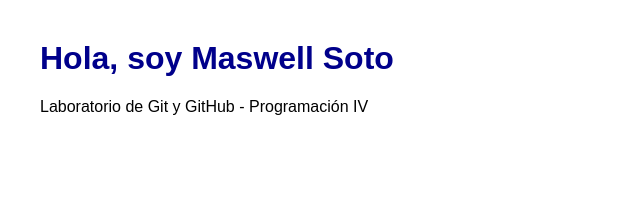
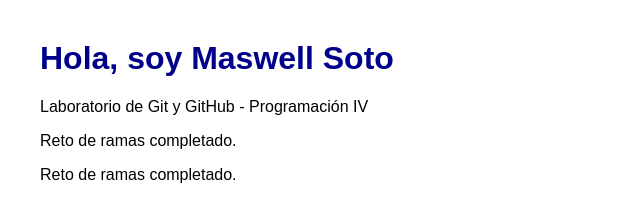
Before and after one commit to Maxwelito21/Lab_S07b_Flask_MaswellSoto, a plain HTML site: page index.html in a window 1280 px wide. Shown: the whole page, without its empty margins (0-640 px from the left). Drawn offline with Linux system fonts and the light colour scheme.

Commit message:
Agrega mejora en rama secundaria

```diff
--- a/index.html
+++ b/index.html
@@ -8,5 +8,7 @@
 <body>
   <h1>Hola, soy Maswell Soto</h1>
   <p>Laboratorio de Git y GitHub - Programación IV</p>
+<p>Reto de ramas completado.</p>
+<p>Reto de ramas completado.</p>
 </body>
 </html>
```
